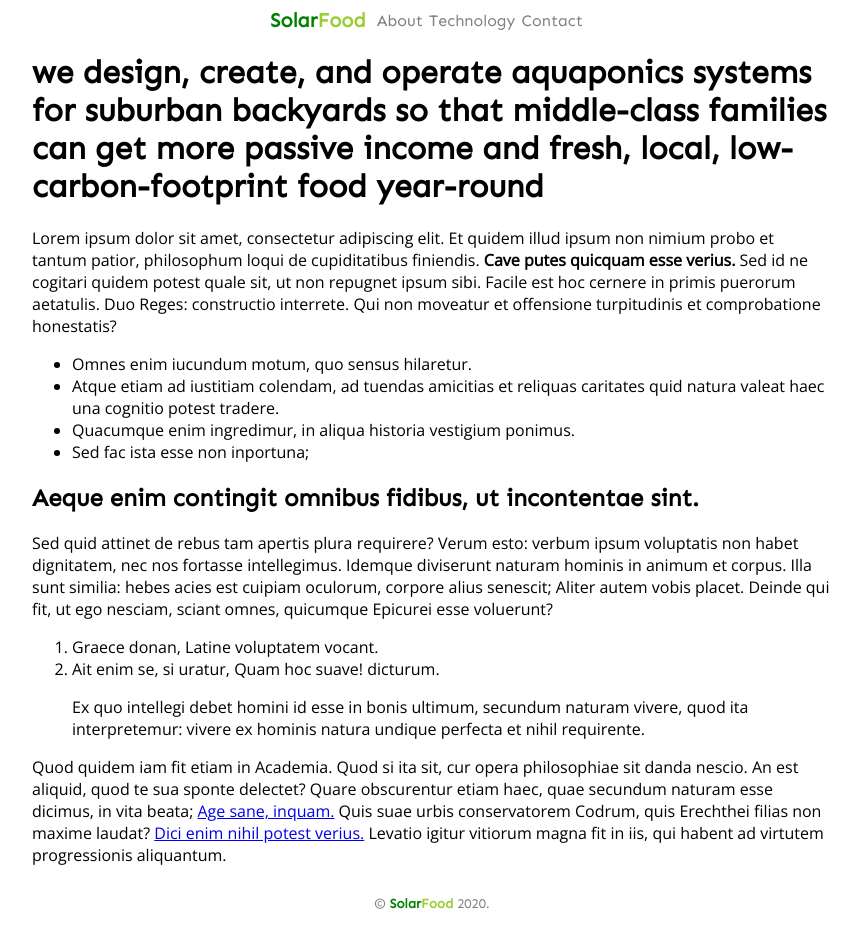
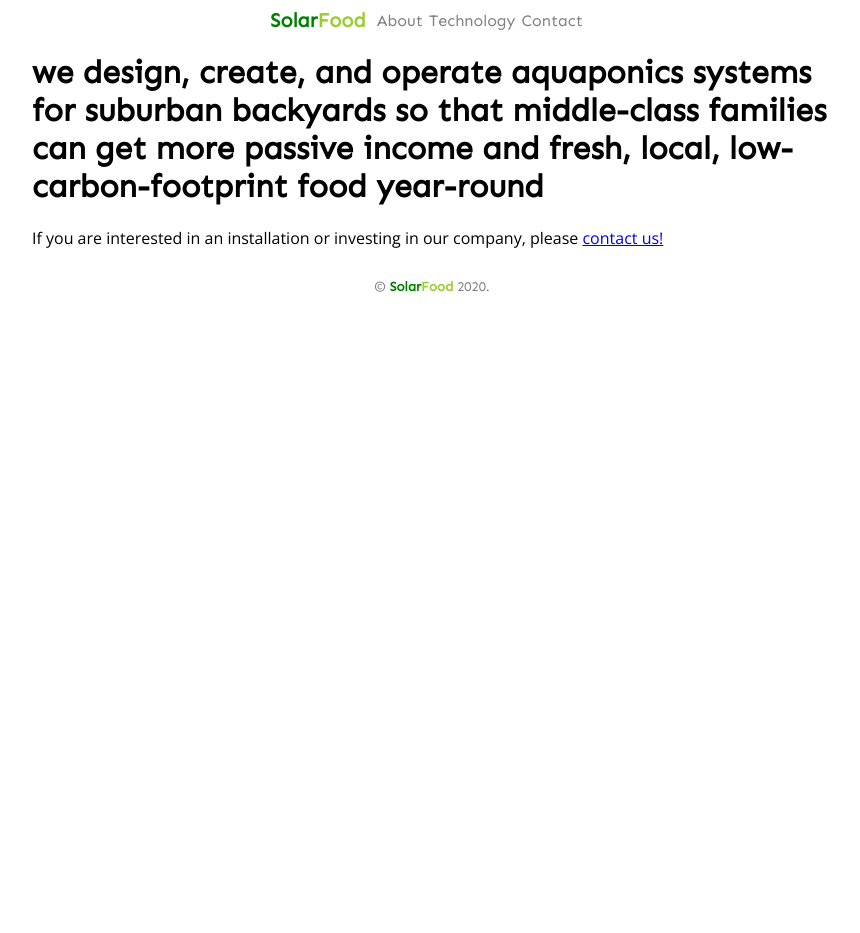
Before and after one commit to BrennanColberg/solar-food, a React (Create React App) app: page / in a window 1280 px wide. Shown: the whole page, without its empty margins (208-1068 px from the left). After the commit the page ends 800 px from the top, so only its background shows below. Built offline with nearby package versions, Linux system fonts and the light colour scheme.

Commit message:
remove loripsum to be publishable

```diff
--- a/src/pages/Splash.js
+++ b/src/pages/Splash.js
@@ -10,55 +10,8 @@ export default _ => (
 		</h1>
 
 		<p>
-			Lorem ipsum dolor sit amet, consectetur adipiscing elit. Et quidem illud
-			ipsum non nimium probo et tantum patior, philosophum loqui de
-			cupiditatibus finiendis. <b>Cave putes quicquam esse verius.</b> Sed id ne
-			cogitari quidem potest quale sit, ut non repugnet ipsum sibi. Facile est
-			hoc cernere in primis puerorum aetatulis. Duo Reges: constructio
-			interrete. Qui non moveatur et offensione turpitudinis et comprobatione
-			honestatis?{" "}
-		</p>
-
-		<ul>
-			<li>Omnes enim iucundum motum, quo sensus hilaretur.</li>
-			<li>
-				Atque etiam ad iustitiam colendam, ad tuendas amicitias et reliquas
-				caritates quid natura valeat haec una cognitio potest tradere.
-			</li>
-			<li>Quacumque enim ingredimur, in aliqua historia vestigium ponimus.</li>
-			<li>Sed fac ista esse non inportuna;</li>
-		</ul>
-
-		<h2>Aeque enim contingit omnibus fidibus, ut incontentae sint.</h2>
-
-		<p>
-			Sed quid attinet de rebus tam apertis plura requirere? Verum esto: verbum
-			ipsum voluptatis non habet dignitatem, nec nos fortasse intellegimus.
-			Idemque diviserunt naturam hominis in animum et corpus. Illa sunt similia:
-			hebes acies est cuipiam oculorum, corpore alius senescit; Aliter autem
-			vobis placet. Deinde qui fit, ut ego nesciam, sciant omnes, quicumque
-			Epicurei esse voluerunt?{" "}
-		</p>
-
-		<ol>
-			<li>Graece donan, Latine voluptatem vocant.</li>
-			<li>Ait enim se, si uratur, Quam hoc suave! dicturum.</li>
-		</ol>
-
-		<blockquote cite="http://loripsum.net">
-			Ex quo intellegi debet homini id esse in bonis ultimum, secundum naturam
-			vivere, quod ita interpretemur: vivere ex hominis natura undique perfecta
-			et nihil requirente.
-		</blockquote>
-
-		<p>
-			Quod quidem iam fit etiam in Academia. Quod si ita sit, cur opera
-			philosophiae sit danda nescio. An est aliquid, quod te sua sponte
-			delectet? Quare obscurentur etiam haec, quae secundum naturam esse
-			dicimus, in vita beata; <Link to="/">Age sane, inquam.</Link> Quis suae
-			urbis conservatorem Codrum, quis Erechthei filias non maxime laudat?{" "}
-			<Link to="/">Dici enim nihil potest verius.</Link> Levatio igitur vitiorum
-			magna fit in iis, qui habent ad virtutem progressionis aliquantum.{" "}
+			If you are interested in an installation or investing in our company,
+			please <Link to="/contact">contact us!</Link>
 		</p>
 	</>
 );
```
Also changed, not shown: 13 other files (tests, documents, lock files or other folders).
